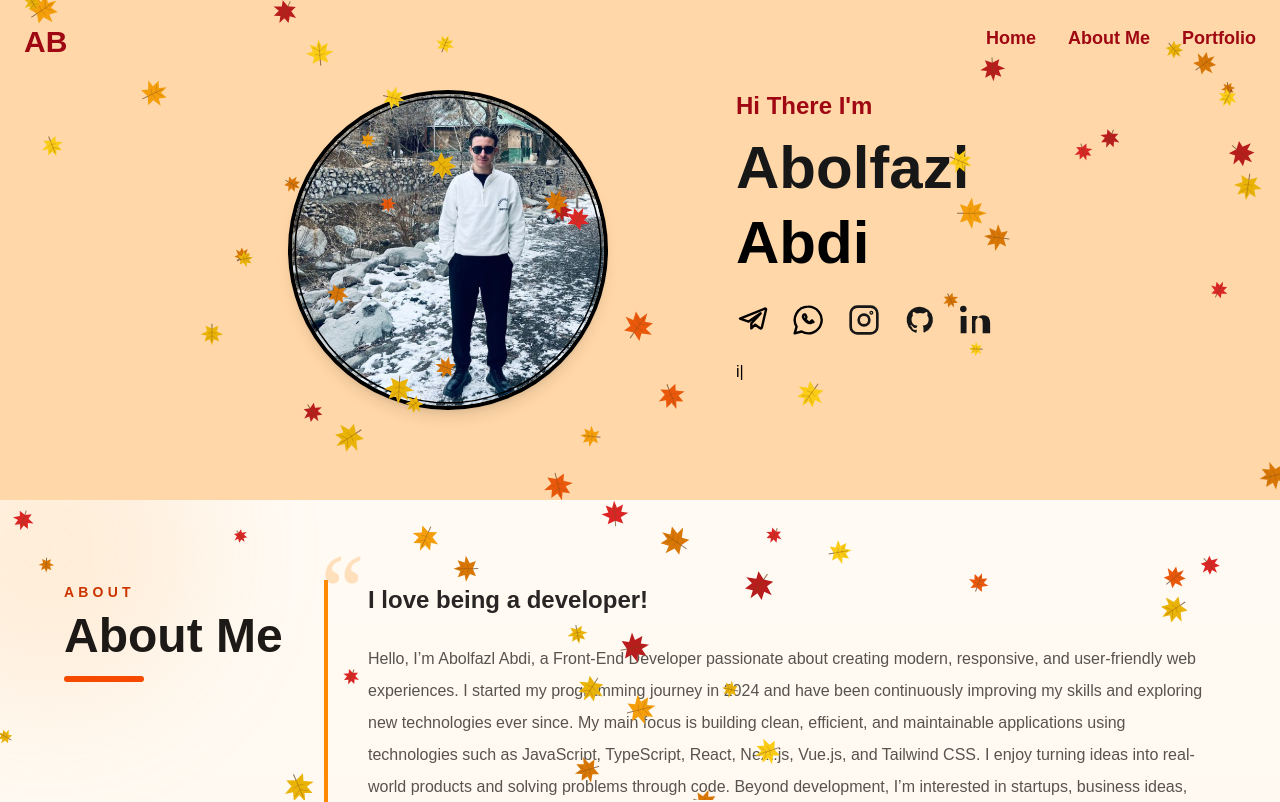
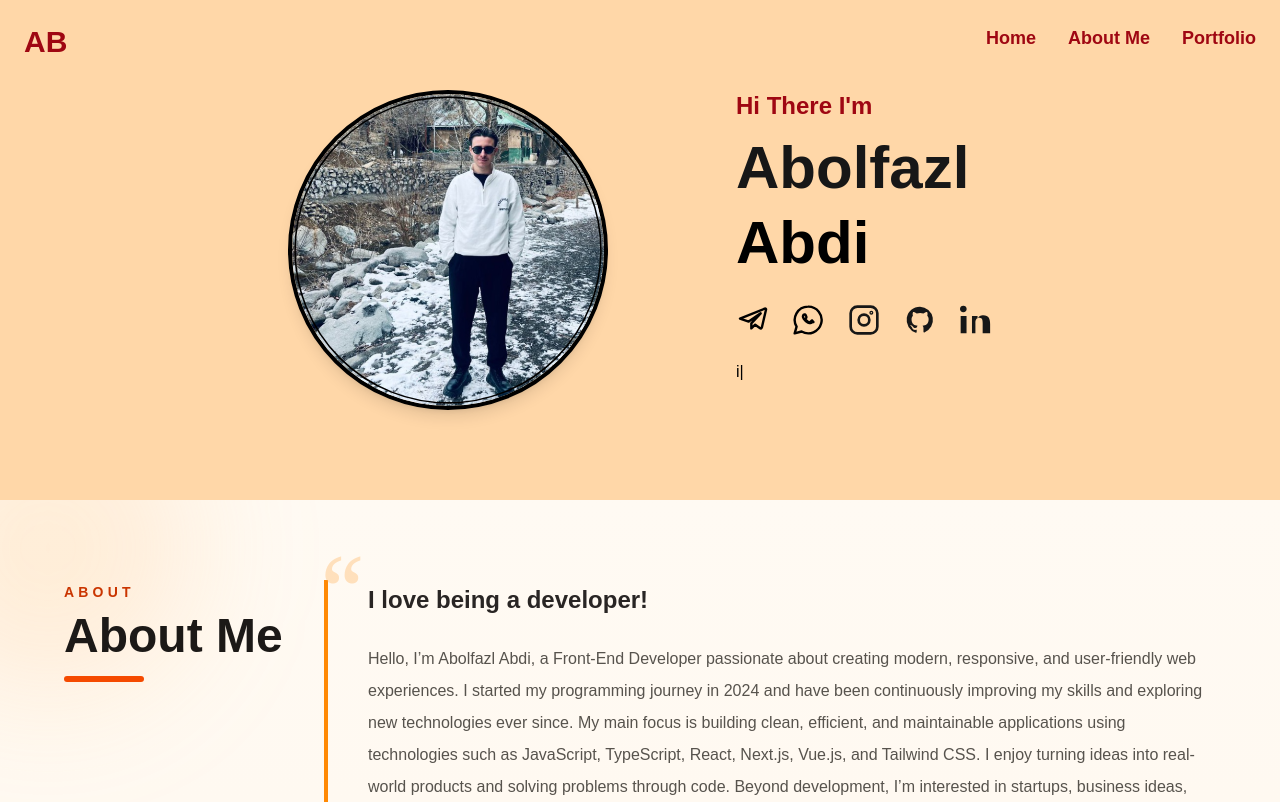
Before and after one commit to AbolfazlAbdi90/abolfazlAbdi, a Next.js app: page / in a window 1280 px wide. Shown: the top 802 px of the page. Built offline with nearby package versions, Linux system fonts and the light colour scheme; no server answers.

Commit message:
remove fall

```diff
--- a/app/page.tsx
+++ b/app/page.tsx
@@ -362,7 +362,6 @@ const Home: React.FC = () => {
   }, []);
   return (
     <>
-      <AutumnLeaves />
       <header className="bg-orange-200 min-h-[500px] relative flex flex-col md:flex-row items-center justify-center p-8 md:p-16">
         {/* logo*/}
         <motion.div
```
